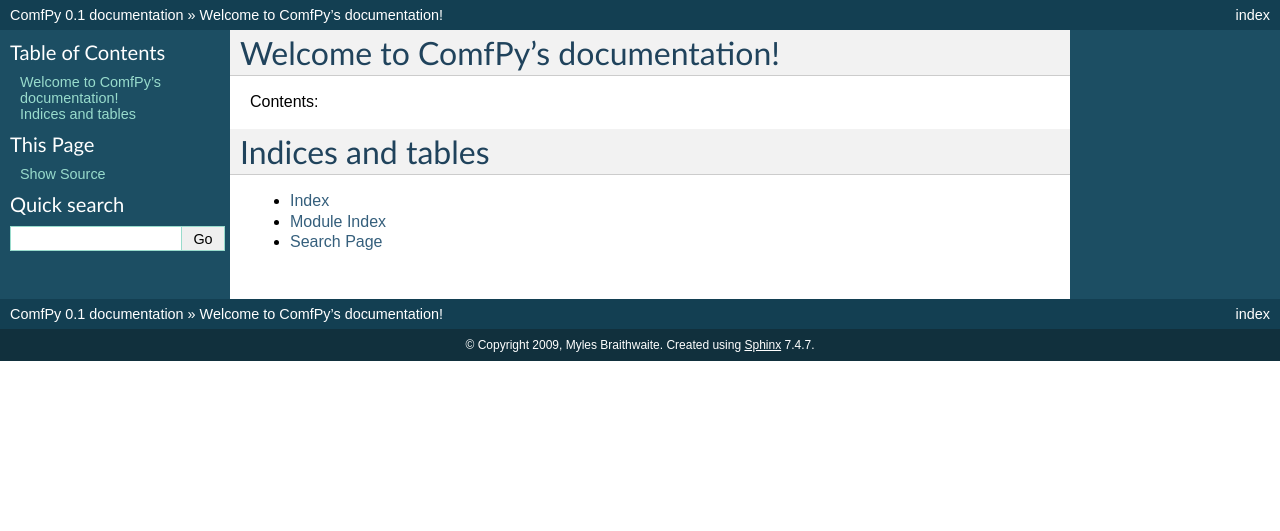
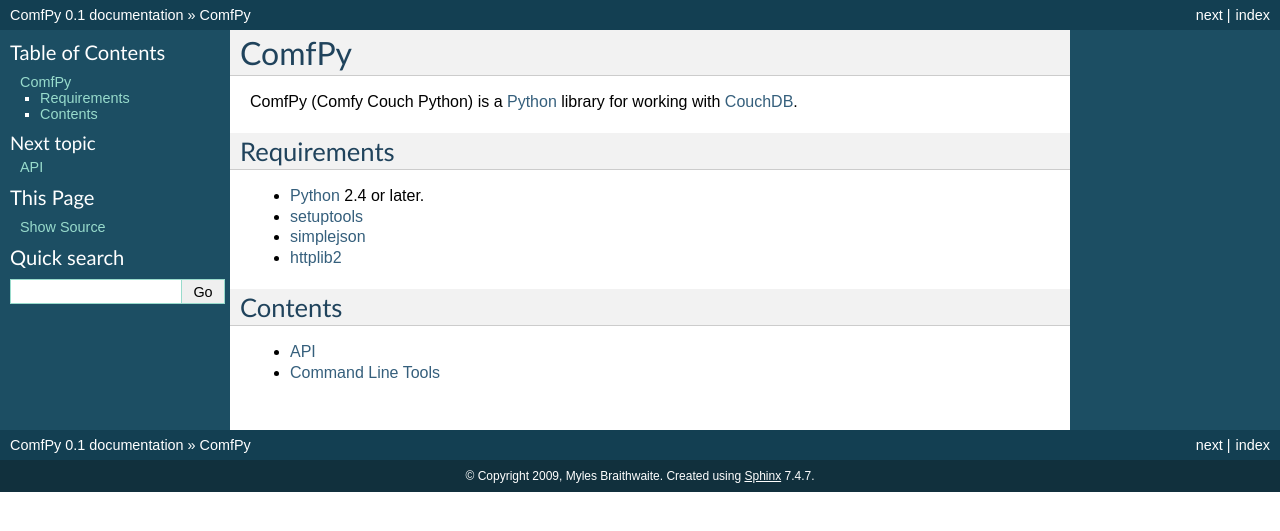
Before and after one commit to myles/ComfPy, a Sphinx documentation site: the page built from doc/source/index.rst, in a window 1280 px wide. Shown: the top 531 px of the page. Built offline with Sphinx 7.4.7, drawn with Linux system fonts in a browser that asks for light colours.

Commit message:
Did some minor work on the documentation.

```diff
--- /dev/null
+++ b/doc/source/api/index.rst
@@ -0,0 +1,4 @@
+.. _api:
+
+API
+===
--- a/doc/source/index.rst
+++ b/doc/source/index.rst
@@ -1,19 +1,29 @@
-.. ComfPy documentation master file, created by
-   sphinx-quickstart on Fri May  8 15:42:20 2009.
-   You can adapt this file completely to your liking, but it should at least
-   contain the root `toctree` directive.
+.. _
 
-Welcome to ComfPy's documentation!
-==================================
+ComfPy
+======
 
-Contents:
+ComfPy (Comfy Couch Python) is a Python_ library for working with
+CouchDB_.
 
+Requirements
+------------
+
+* Python_ 2.4 or later.
+* setuptools_
+* simplejson_
+* httplib2_
+
+Contents
+--------
 .. toctree::
-   :maxdepth: 2
+	:maxdepth: 2
 
-Indices and tables
-==================
+	api/index
+	tools/index
 
-* :ref:`genindex`
-* :ref:`modindex`
-* :ref:`search`
+.. _CouchDB: http://couchdb.apache.org/
+.. _Python: http://python.org/
+.. _setuptools: http://pypi.python.org/pypi/setuptools
+.. _httplib2: http://code.google.com/p/httplib2/
+.. _simplejson: http://code.google.com/p/simplejson/
--- a/setup.py
+++ b/setup.py
@@ -9,5 +9,5 @@
 	author = "Myles Braithwaite",
 	packages = find_packages('src'),
 	package_dir = {'': 'src'},
-	install_requires = ['setuptools', 'simplejson'],
+	install_requires = ['setuptools', 'simplejson', 'httplib2'],
 )
--- a/src/comfpy/__init__.py
+++ b/src/comfpy/__init__.py
@@ -0,0 +1 @@
+from comfpy.couch import Couch
```
Also changed, not shown: doc/source/tools/index.rst (added, +14 -0 lines), 1 other file.
